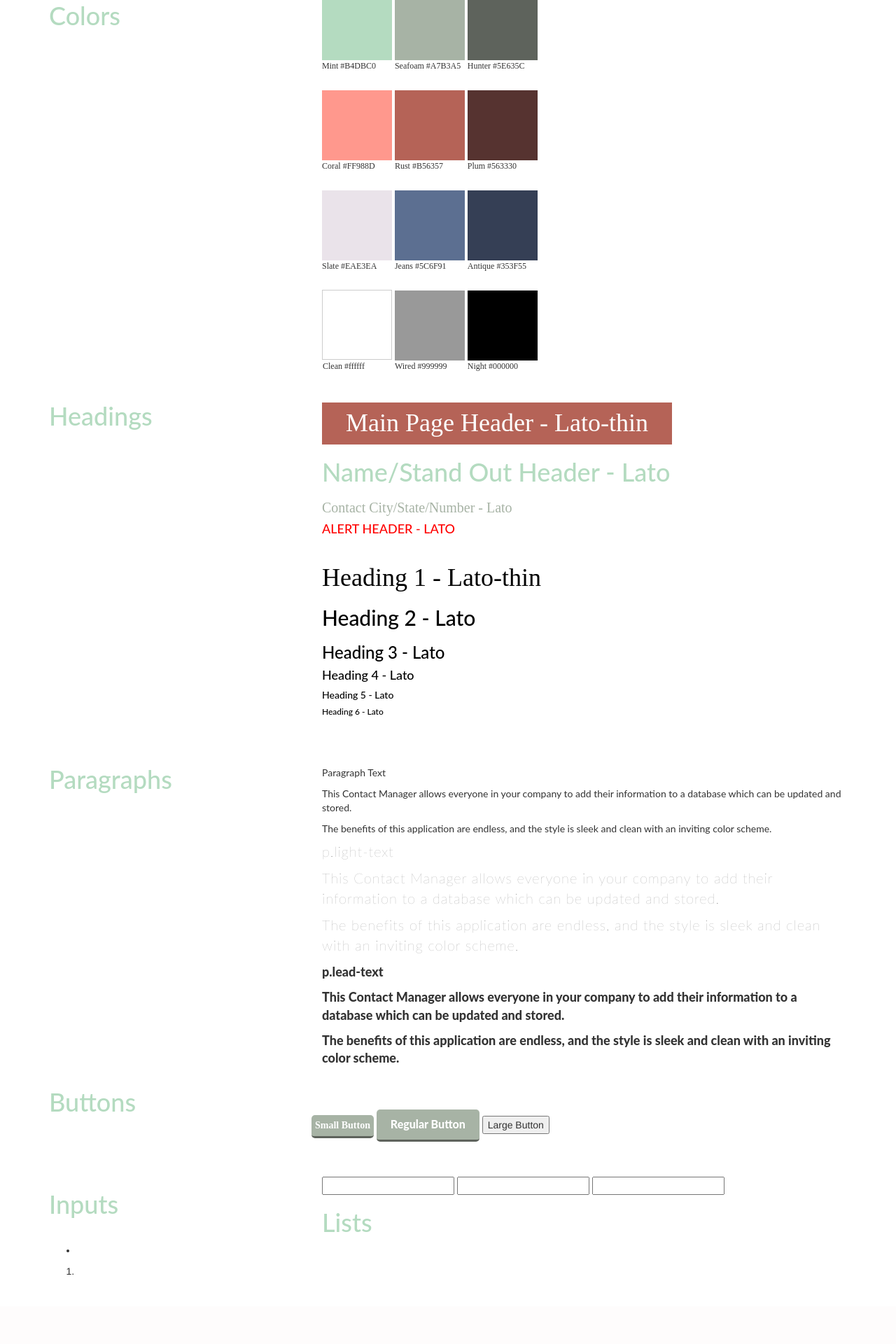
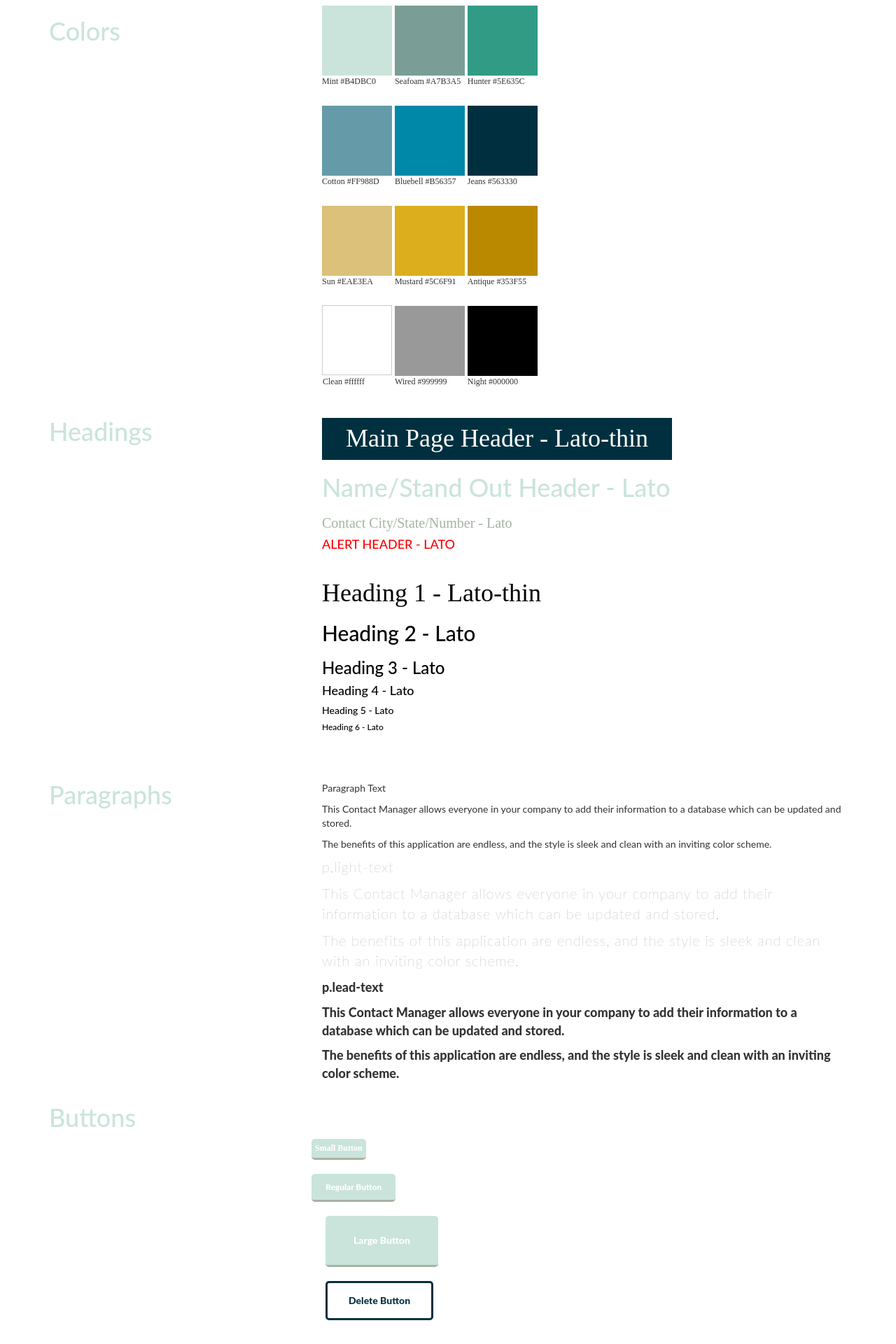
Before and after one commit to madisonwalls/ContactManagerApplication, a PHP site: page /styleguide.php in a window 1280 px wide. Shown: the part 400-2320 px from the top of the page at 70% size. Before the commit the page ends 2221 px from the top, so only its background shows below. Run offline with PHP 8.4, Linux system fonts and the light colour scheme; some web fonts are replaced.

Commit message:
Redid color choices for style guide.

```diff
--- a/css/style.css
+++ b/css/style.css
@@ -22,7 +22,7 @@ a:hover {
 }
 
 .navtop {
-  background-color: #B56357;
+  background-color: #00303f;
   padding-top: 20px;
 }
 
@@ -64,7 +64,7 @@ a:hover {
 
  h1 {
   color: #ffffff;
-  background-color: #B56357;
+  background-color: #00303f;
   font-family: Lato-thin;
   font-weight: lighter;
   padding: 10px;
@@ -95,7 +95,7 @@ a:hover {
 
 .specialHeaders h1 {
   color: #ffffff;
-  background-color: #B56357;
+  background-color: #00303f;
   font-family: Lato-thin;
   font-weight: lighter;
   padding: 10px;
@@ -109,7 +109,7 @@ a:hover {
 table td:first-child a {
   color: #ffffff;
   padding: 20px 18px;
-  background-color: #B56357;
+  background-color: #00303f;
   position: relative;
   top: 27px;
   margin-right: 20px;
@@ -129,7 +129,7 @@ table td:nth-child(2) img {
 }
 
 table td:nth-child(2) {
-  background-color: #B4DBC0;
+  background-color: #CAE4DB;
   padding: 0px;
   border-radius: 50%;
   width: 55px;
@@ -138,7 +138,7 @@ table td:nth-child(2) {
 }
 
 table td:nth-child(2) img:hover {
-  border: 5px solid #B56357;
+  border: 5px solid #00303f;
   opacity: 0.5;
   position: relative;
 
@@ -146,7 +146,7 @@ table td:nth-child(2) img:hover {
 
 table td:nth-child(3) a {
 font-family: Lato;
-color: #B56357;
+color: #00303f;
 font-size: 36px;
 margin-left: 15px;
 }
@@ -231,7 +231,7 @@ table {
 
 .specialHeaders h2 {
   font-family: Lato;
-  color: #B4DBC0;
+  color: #CAE4DB;
   font-size: 36px;
 }
 
@@ -267,7 +267,7 @@ table {
 
 .color1 {
 
-  background-color: #B4DBC0;
+  background-color: #CAE4DB;
   width: 100px;
   height: 100px;
   display: inline-block;
@@ -284,7 +284,7 @@ table {
 
 .color2 {
 
-  background-color: #A7B3A5;
+  background-color: #7A9D96;
   width: 100px;
   height: 100px;
   display: inline-block;
@@ -293,7 +293,7 @@ table {
 
 .color3 {
 
-  background-color: #5E635C;
+  background-color: #319B86;
   width: 100px;
   height: 100px;
   display: inline-block;
@@ -302,7 +302,7 @@ table {
 
 .color4 {
   margin-bottom: 40px;
-  background-color: #FF988D;
+  background-color: #659ba8;
   width: 100px;
   height: 100px;
   display: inline-block;
@@ -310,7 +310,7 @@ table {
 
 .color5 {
   margin-bottom: 40px;
-  background-color: #B56357;
+  background-color: #0088a8;
   width: 100px;
   height: 100px;
   display: inline-block;
@@ -318,7 +318,7 @@ table {
 
 .color6 {
   margin-bottom: 40px;
-  background-color: #563330;
+  background-color: #00303f;
   width: 100px;
   height: 100px;
   display: inline-block;
@@ -326,7 +326,7 @@ table {
 
 .color7 {
   margin-bottom: 40px;
-  background-color: #EAE3EA;
+  background-color: #DBC179;
   width: 100px;
   height: 100px;
   display: inline-block;
@@ -334,7 +334,7 @@ table {
 
 .color8 {
   margin-bottom: 40px;
-  background-color: #5C6F91;
+  background-color: #DCAE1D;
   width: 100px;
   height: 100px;
   display: inline-block;
@@ -342,7 +342,7 @@ table {
 
 .color9 {
   margin-bottom: 40px;
-  background-color: #353f55;
+  background-color: #BA8900;
   width: 100px;
   height: 100px;
   display: inline-block;
@@ -389,32 +389,37 @@ table {
 
 .regularButton {
   border: none;
-  background-color: #A7B3A5;
+  background-color: #CAE4DB;
   color: #ffffff;
   padding: 10px 20px;
   border-radius: 5px;
   font-family: Lato;
-  font-size: 16px;
+  font-size: 12px;
   font-weight: 800;
-  border-bottom: 3px solid #5E635C;
+  border-bottom: 3px solid #A7B3A5;
+  display: block;
+  margin-top: 20px;
 }
 
 .regularButton:hover {
   background-color: #5E635C;
   transition: all 0.4s ease-in-out;
   color: #ffffff;
+  display: block;
 }
 
 .smallButton {
   border: none;
-  background-color: #A7B3A5;
+  background-color: #CAE4DB;
   color: #ffffff;
   border-radius: 5px;
   font-family: Lato-thin;
-  font-size: 14px;
+  font-size: 12px;
   font-weight: 800;
-  border-bottom: 3px solid #5E635C;
+  border-bottom: 3px solid #A7B3A5;
   padding: 5px;
+  display: block;
+  margin-top: 20px;
 }
 
 .smallButton:hover {
@@ -422,3 +427,92 @@ table {
   transition: all 0.4s ease-in-out;
   color: #ffffff;
 }
+
+.largeButton {
+  border: none;
+  background-color: #CAE4DB;
+  color: #ffffff;
+  border-radius: 5px;
+  font-family: Lato;
+  font-size: 14px;
+  font-weight: 800;
+  border-bottom: 3px solid #A7B3A5;
+  padding: 25px 40px;
+  display: block;
+  margin: 20px;
+}
+
+.largeButton:hover {
+  background-color: #5E635C;
+  transition: all 0.4s ease-in-out;
+  color: #ffffff;
+}
+
+.deleteButton {
+  border: none;
+  background-color: #ffffff;
+  color: #00303f;
+  border-radius: 5px;
+  font-family: Lato;
+  font-size: 14px;
+  font-weight: 800;
+  border: 3px solid #00303f;
+  padding: 15px 30px;
+  display: block;
+  margin: 20px;
+}
+
+.deleteButton:hover {
+  background-color: #E82C0C;
+  transition: all 0.4s ease-in-out;
+  color: #ffffff;
+}
+
+.inputField {
+  padding: 10px 50px 10px 8px;
+  font-family: Lato;
+  font-size: 16px;
+  border: 2px solid #353f55;
+  border-radius: 2px;
+  margin-top: 20px;
+}
+
+.inputField:focus {
+  border-color: #CAE4DB;
+  outline-color: #CAE4DB;
+}
+
+.textareaInput {
+  font-family: Lato;
+  font-size: 16px;
+  display: block;
+  border: 2px solid #353f55;
+  border-radius: 2px;
+  margin-top: 20px;
+  width: 100%;
+  height: 100px;
+  padding: 10px 8px;
+}
+
+.textareaInput:focus {
+  border-color: #CAE4DB;
+  outline-color: #CAE4DB;
+}
+
+.selectInput {
+  font-family: Lato;
+  font-size: 16px;
+  display: block;
+  border: 2px solid #353f55;
+  border-radius: 2px;
+  margin-top: 20px;
+}
+
+.selectInput:focus {
+  border-color: #CAE4DB;
+  outline-color: #CAE4DB;
+}
+
+.table>tbody+tbody {
+  border-top: 0px;
+}
--- a/edit.php
+++ b/edit.php
@@ -25,8 +25,9 @@
 
 <a href="/delete.php?id=<?= $contact['id']; ?>" class="btn btn-danger pull-right">Delete Contact</a>
 
-
+<?php if ($contact['photo'] !== '') :  ?>
 <img src="uploads/<?= $contact['photo']; ?>" width="100px" height="auto">
+<?php endif; ?>
 
 <form action="upload.php" method="POST" enctype="multipart/form-data">
   <input type="hidden" name="id" id="contact_id" value="<?= $contact['id']; ?>" />
--- a/styleguide.php
+++ b/styleguide.php
@@ -15,12 +15,12 @@ include 'header.php';
       <div class="color2"><p>Seafoam #A7B3A5</p></div>
       <div class="color3"><p>Hunter #5E635C</p></div>
       </br>
-      <div class="color4"><p>Coral #FF988D</p></div>
-      <div class="color5"><p>Rust #B56357</p></div>
-      <div class="color6"><p>Plum #563330</p></div>
+      <div class="color4"><p>Cotton #FF988D</p></div>
+      <div class="color5"><p>Bluebell #B56357</p></div>
+      <div class="color6"><p>Jeans #563330</p></div>
       </br>
-      <div class="color7"><p>Slate #EAE3EA</p></div>
-      <div class="color8"><p>Jeans #5C6F91</p></div>
+      <div class="color7"><p>Sun #EAE3EA</p></div>
+      <div class="color8"><p>Mustard #5C6F91</p></div>
       <div class="color9"><p>Antique #353F55</p></div>
       </br>
       <div class="color10"><p>Clean #ffffff</p></div>
@@ -68,14 +68,15 @@ include 'header.php';
       <button type="button" name="button" class="smallButton">Small Button</button>
       <button type="button" name="button" class="regularButton">Regular Button</button>
       <button type="button" name="button" class="largeButton">Large Button</button>
+      <button type="button" name="button" class="deleteButton">Delete Button</button>
     </div>
     <div class="col-sm-4 specialHeaders sideline">
       <h2>Inputs</h2>
     </div>
     <div class="col-sm-8 inputs">
-     <input type="text" name="" value="">
-     <input type="text" name="" value="">
-     <input type="text" name="" value="">
+     <input class="inputField" type="text" name="" value="" placeholder="Example Input Field">
+     <textarea class="textareaInput" type="text" name="" value="" placeholder="Example Text Area Field"></textarea>
+     <select class="selectInput" type="text" name="" value="">
     </div>
     <div class="col-sm-4 specialHeaders sideline">
       <h2>Lists</h2>
```
Also changed, not shown: new.php (+10 -10 lines), img/icon.svg.
